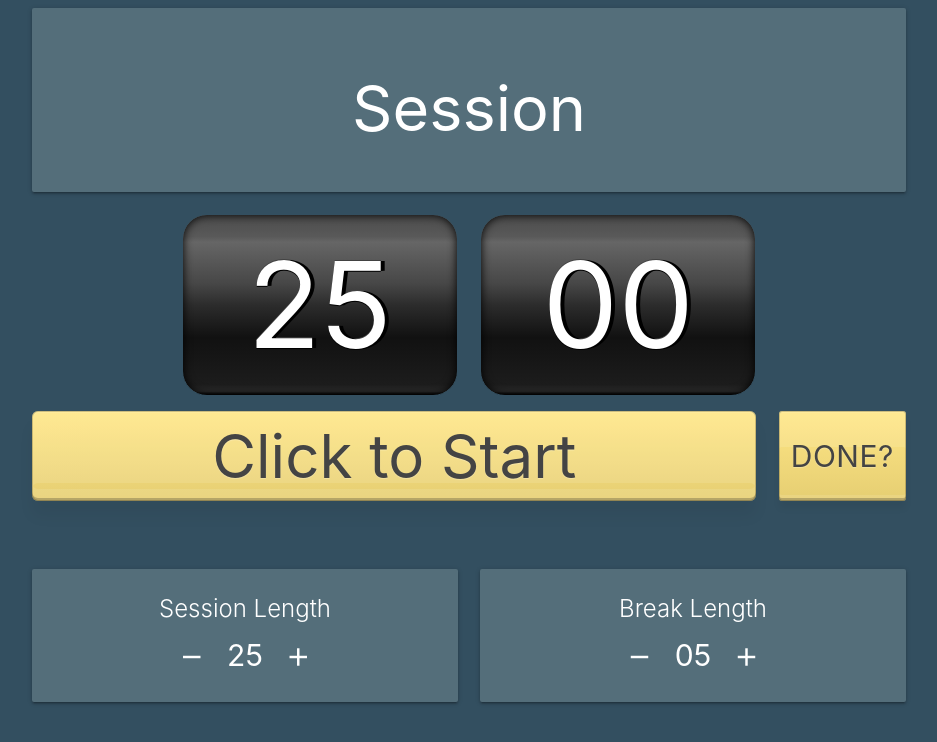
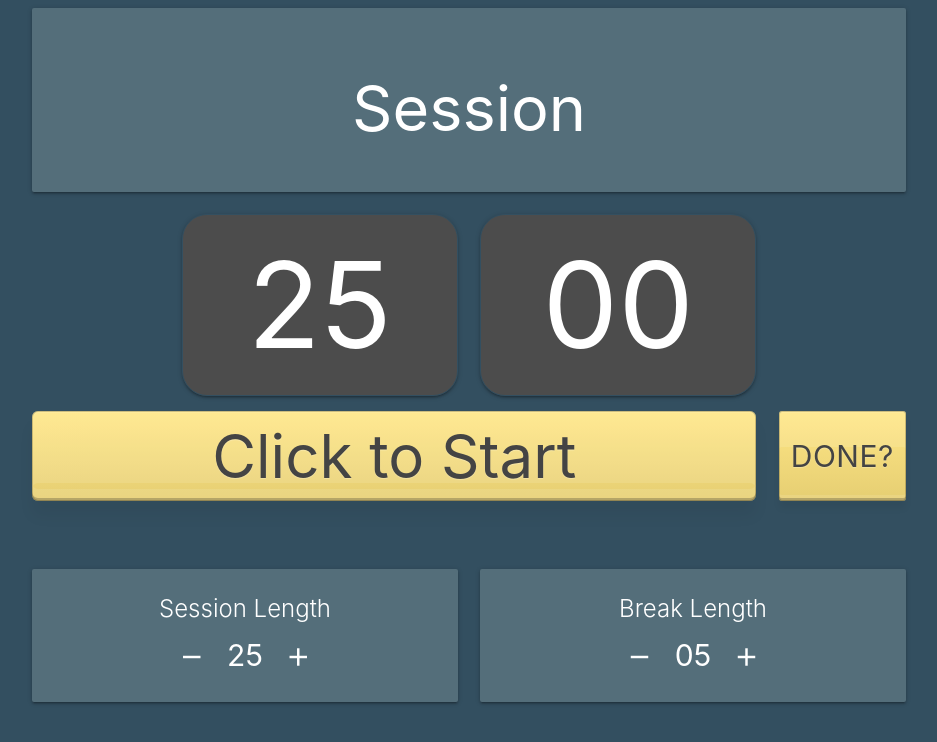
Before and after one commit to morriscasey/pomodoro, a plain HTML site: page index.html in a window 1280 px wide. Shown: the whole page, without its empty margins (171-1108 px from the left). Drawn offline with nearby package versions, Linux system fonts and the light colour scheme.

Commit message:
tweaked the minutes and seconds color

```diff
--- a/css/pomodoroStyle.css
+++ b/css/pomodoroStyle.css
@@ -28,21 +28,14 @@ body{
   background-color: #000;
   transition: box-shadow .25s;
 }
-#displayMinutes, #displaySeconds{
-  text-shadow: 2px 0 black, 0 1px black, 4px 0 black, 0 -1px #424242;
-}
+
 
 .timer {
-  -moz-box-shadow:    inset 0 0 10px #000000;
- -webkit-box-shadow: inset 0 0 10px #000000;
- box-shadow:         inset 0 0 10px #000000;
+
+
   border-radius: 25px;
-  /* Permalink - use to edit and share this gradient: http://colorzilla.com/gradient-editor/#4c4c4c+0,595959+12,595959+12,666666+15,474747+38,2c2c2c+50,111111+68,1c1c1c+94,2b2b2b+98,2b2b2b+98,000000+100,131313+100 */
-  background: rgb(76,76,76); /* Old browsers */
-  background: -moz-linear-gradient(top,  rgba(76,76,76,1) 0%, rgba(89,89,89,1) 12%, rgba(89,89,89,1) 12%, rgba(102,102,102,1) 15%, rgba(71,71,71,1) 38%, rgba(44,44,44,1) 50%, rgba(17,17,17,1) 68%, rgba(28,28,28,1) 94%, rgba(43,43,43,1) 98%, rgba(43,43,43,1) 98%, rgba(0,0,0,1) 100%, rgba(19,19,19,1) 100%); /* FF3.6-15 */
-  background: -webkit-linear-gradient(top,  rgba(76,76,76,1) 0%,rgba(89,89,89,1) 12%,rgba(89,89,89,1) 12%,rgba(102,102,102,1) 15%,rgba(71,71,71,1) 38%,rgba(44,44,44,1) 50%,rgba(17,17,17,1) 68%,rgba(28,28,28,1) 94%,rgba(43,43,43,1) 98%,rgba(43,43,43,1) 98%,rgba(0,0,0,1) 100%,rgba(19,19,19,1) 100%); /* Chrome10-25,Safari5.1-6 */
-  background: linear-gradient(to bottom,  rgba(76,76,76,1) 0%,rgba(89,89,89,1) 12%,rgba(89,89,89,1) 12%,rgba(102,102,102,1) 15%,rgba(71,71,71,1) 38%,rgba(44,44,44,1) 50%,rgba(17,17,17,1) 68%,rgba(28,28,28,1) 94%,rgba(43,43,43,1) 98%,rgba(43,43,43,1) 98%,rgba(0,0,0,1) 100%,rgba(19,19,19,1) 100%); /* W3C, IE10+, FF16+, Chrome26+, Opera12+, Safari7+ */
-  filter: progid:DXImageTransform.Microsoft.gradient( startColorstr='#4c4c4c', endColorstr='#131313',GradientType=0 ); /* IE6-9 */
+  background: rgb(76,76,76);
+
   border: 1px solid #334F60;
 }
 
--- a/index.html
+++ b/index.html
@@ -25,13 +25,13 @@
           </div>
         </div>
         <div class="col s6 m4 offset-m2">
-          <div class="timer valign-wrapper">
+          <div class="card timer valign-wrapper">
               <span id="displayMinutes" class="white-text valign center-block">00</span>
           </div>
         </div>
 
         <div class="col s6 m4 offset-m2 pull-m2">
-          <div class="timer valign-wrapper">
+          <div class="card timer valign-wrapper">
               <span id="displaySeconds" class="white-text valign center-block">00</span>
           </div>
         </div>
```
